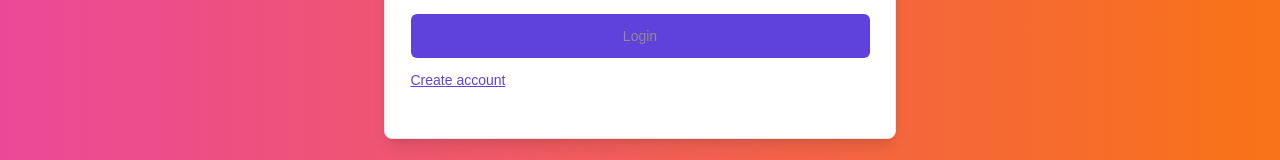
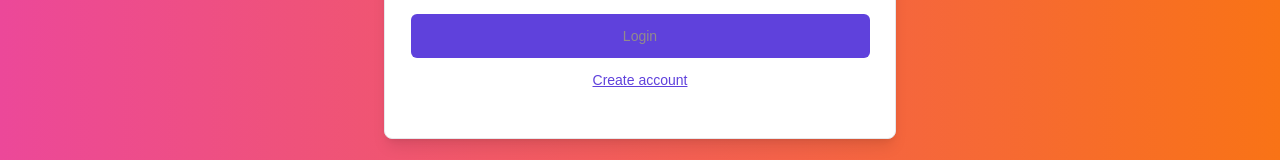
Before and after one commit to Jahid101/kahf-link-sharing-app, a Next.js app: page / in a window 1280 px wide. Shown: the part 481-641 px from the top of the page. Built offline with nearby package versions, Linux system fonts and the light colour scheme.

Commit message:
auth pages alignment fix

```diff
--- a/pages/index.js
+++ b/pages/index.js
@@ -38,7 +38,7 @@ export default function Home() {
           <LoginForm />
 
           <p
-            className="text-sm underline cursor-pointer text-primary text-center mt-3 text-label font-header w-fit"
+            className="text-sm underline cursor-pointer text-primary m-auto mt-3 text-label font-header w-fit"
             onClick={() => router.push('/registration')}
           >
             Create account
--- a/pages/registration.js
+++ b/pages/registration.js
@@ -15,7 +15,7 @@ export default function RegistrationPage() {
           <RegistrationForm />
 
           <p
-            className="text-sm underline cursor-pointer text-primary text-center mt-3 text-label font-header w-fit"
+            className="text-sm underline cursor-pointer text-primary m-auto mt-3 text-label font-header w-fit"
             onClick={() => router.push('/')}
           >Login</p>
 
```
